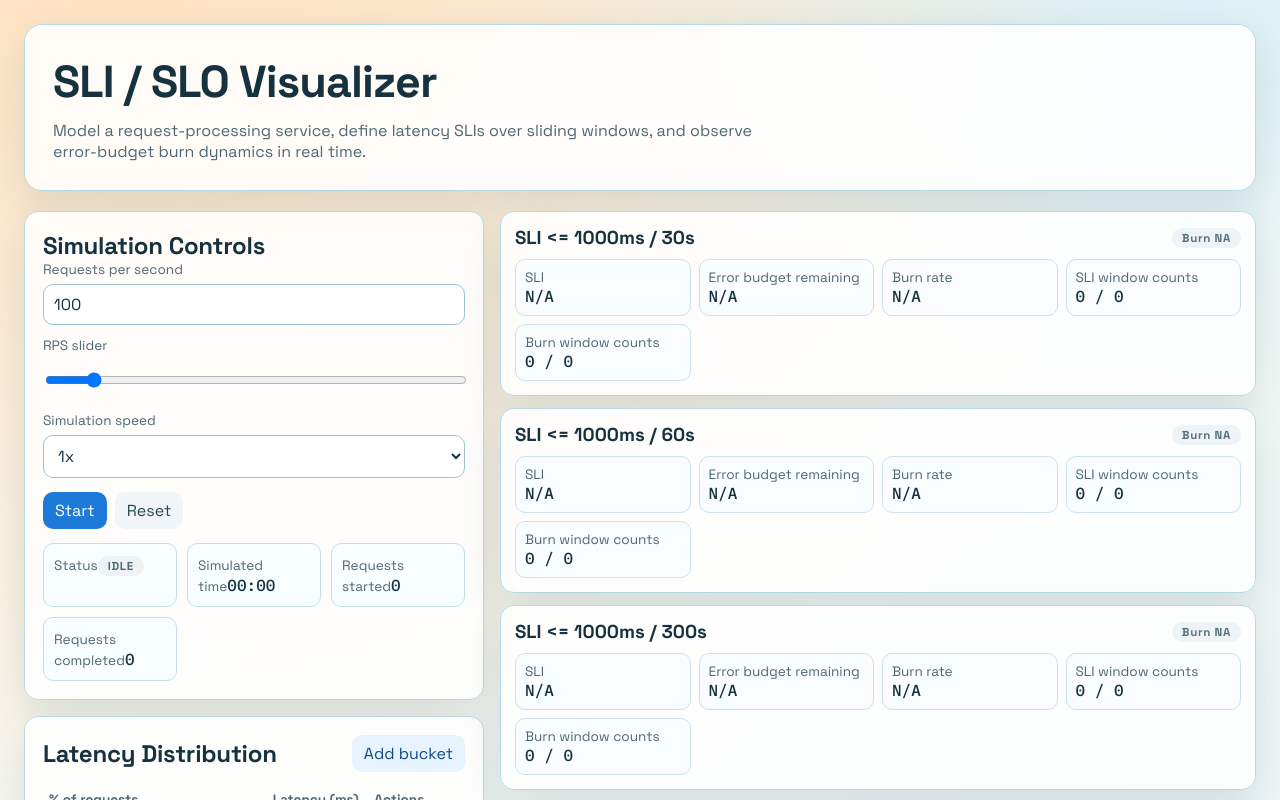
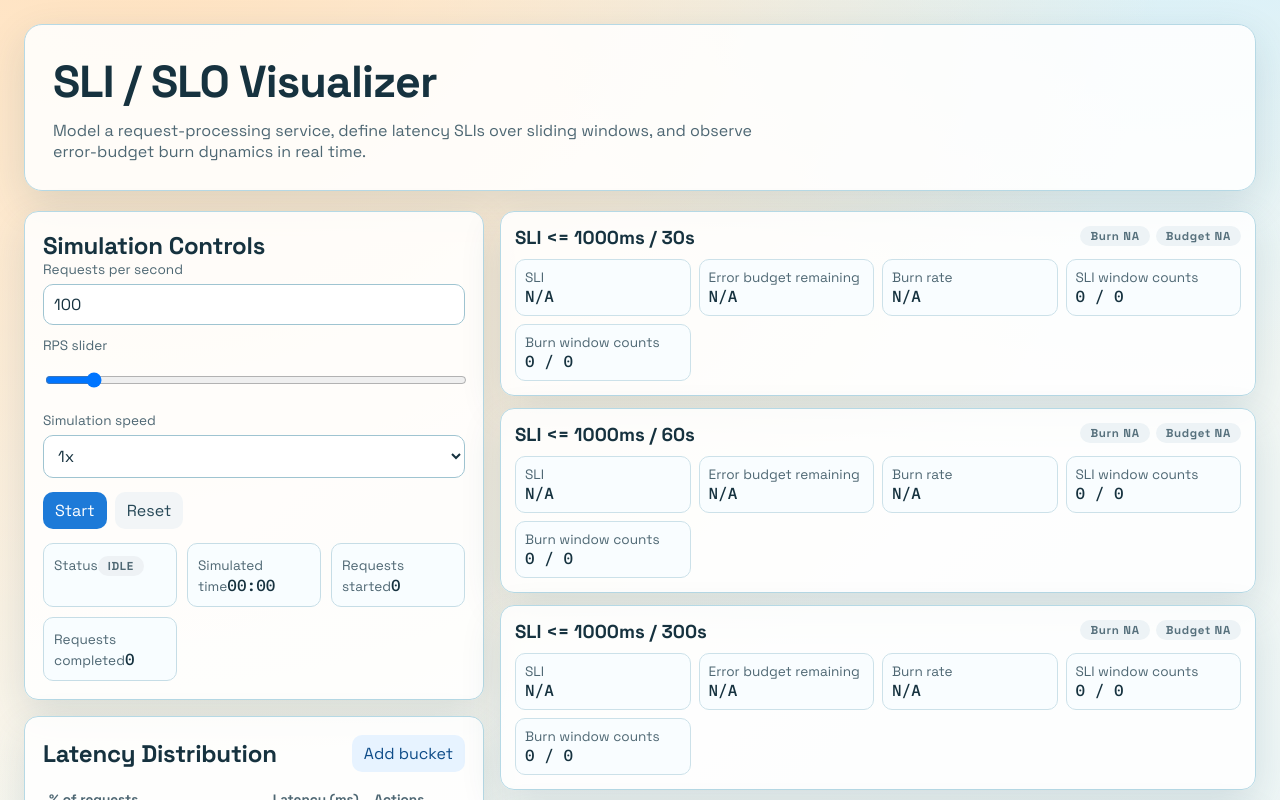
Before and after one commit to ivanwolkow/sli-slo-visualizer, a React (Vite) app: page / in a window 1280 px wide. Shown: the top 800 px of the page. Built offline with nearby package versions, Linux system fonts and the light colour scheme.

Commit message:
Add error budget alert status and metric card pill

```diff
--- a/src/components/MetricCard.tsx
+++ b/src/components/MetricCard.tsx
@@ -1,4 +1,4 @@
-import { getBurnRateStatus } from '../domain/calculations';
+import { getBurnRateStatus, getErrorBudgetStatus } from '../domain/calculations';
 import type { MetricSnapshot, SliMetricConfig } from '../domain/types';
 
 interface MetricCardProps {
@@ -28,12 +28,16 @@ const formatBurnRate = (value: number | null): string => {
 
 export const MetricCard = ({ metric, snapshot }: MetricCardProps): JSX.Element => {
   const burnStatus = getBurnRateStatus(snapshot.burnRate);
+  const budgetStatus = getErrorBudgetStatus(snapshot.errorBudgetRemainingPct);
 
   return (
     <article className="metric-card reveal">
       <header className="metric-card-header">
         <h3>{metric.name}</h3>
-        <span className={`pill burn-${burnStatus}`}>Burn {burnStatus.toUpperCase()}</span>
+        <div className="metric-status-pills">
+          <span className={`pill burn-${burnStatus}`}>Burn {burnStatus.toUpperCase()}</span>
+          <span className={`pill budget-${budgetStatus}`}>Budget {budgetStatus.toUpperCase()}</span>
+        </div>
       </header>
 
       <dl className="metric-values">
--- a/src/domain/calculations.ts
+++ b/src/domain/calculations.ts
@@ -51,3 +51,25 @@ export const getBurnRateStatus = (burnRate: number | null): 'green' | 'yellow' |
 
   return 'red';
 };
+
+export const getErrorBudgetStatus = (
+  errorBudgetRemainingPct: number | null
+): 'green' | 'yellow' | 'red' | 'exhausted' | 'na' => {
+  if (errorBudgetRemainingPct === null || !Number.isFinite(errorBudgetRemainingPct)) {
+    return 'na';
+  }
+
+  if (errorBudgetRemainingPct <= 0) {
+    return 'exhausted';
+  }
+
+  if (errorBudgetRemainingPct < 20) {
+    return 'red';
+  }
+
+  if (errorBudgetRemainingPct < 50) {
+    return 'yellow';
+  }
+
+  return 'green';
+};
--- a/src/styles.css
+++ b/src/styles.css
@@ -258,6 +258,31 @@ button:not(:disabled):hover {
   color: #56707c;
 }
 
+.budget-green {
+  background: #dff8ea;
+  color: #1f6b43;
+}
+
+.budget-yellow {
+  background: #fff2d9;
+  color: #8b6514;
+}
+
+.budget-red {
+  background: #ffdedd;
+  color: #8f1f1f;
+}
+
+.budget-exhausted {
+  background: #ffc9c9;
+  color: #7b0e0e;
+}
+
+.budget-na {
+  background: #edf3f6;
+  color: #56707c;
+}
+
 .editor-table {
   width: 100%;
   border-collapse: collapse;
@@ -430,9 +455,17 @@ button:not(:disabled):hover {
 .metric-card-header {
   display: flex;
   justify-content: space-between;
-  align-items: center;
+  align-items: flex-start;
+  flex-wrap: wrap;
   gap: 8px;
   margin-bottom: 10px;
+}
+
+.metric-status-pills {
+  display: flex;
+  gap: 6px;
+  flex-wrap: wrap;
+  justify-content: flex-end;
 }
 
 .metric-values {
```
Also changed, not shown: 1 other file (tests, documents, lock files or other folders).
